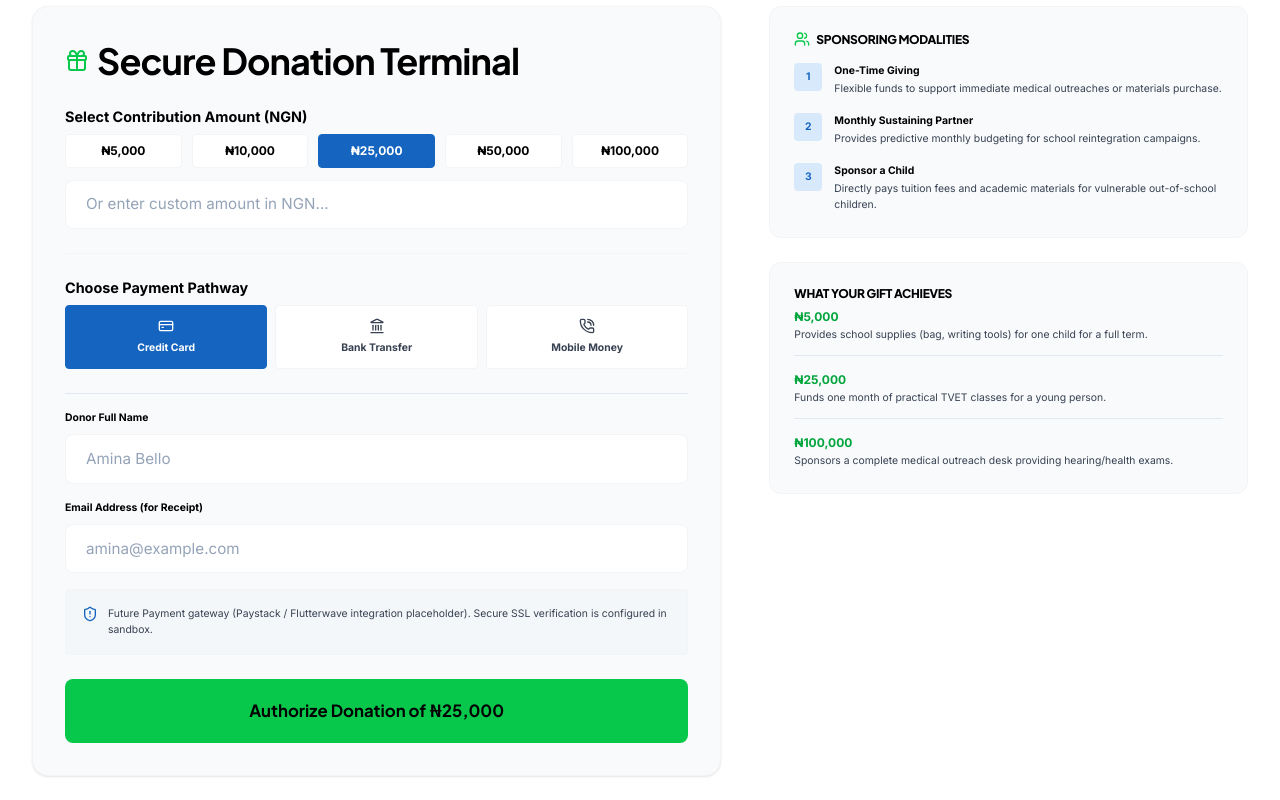
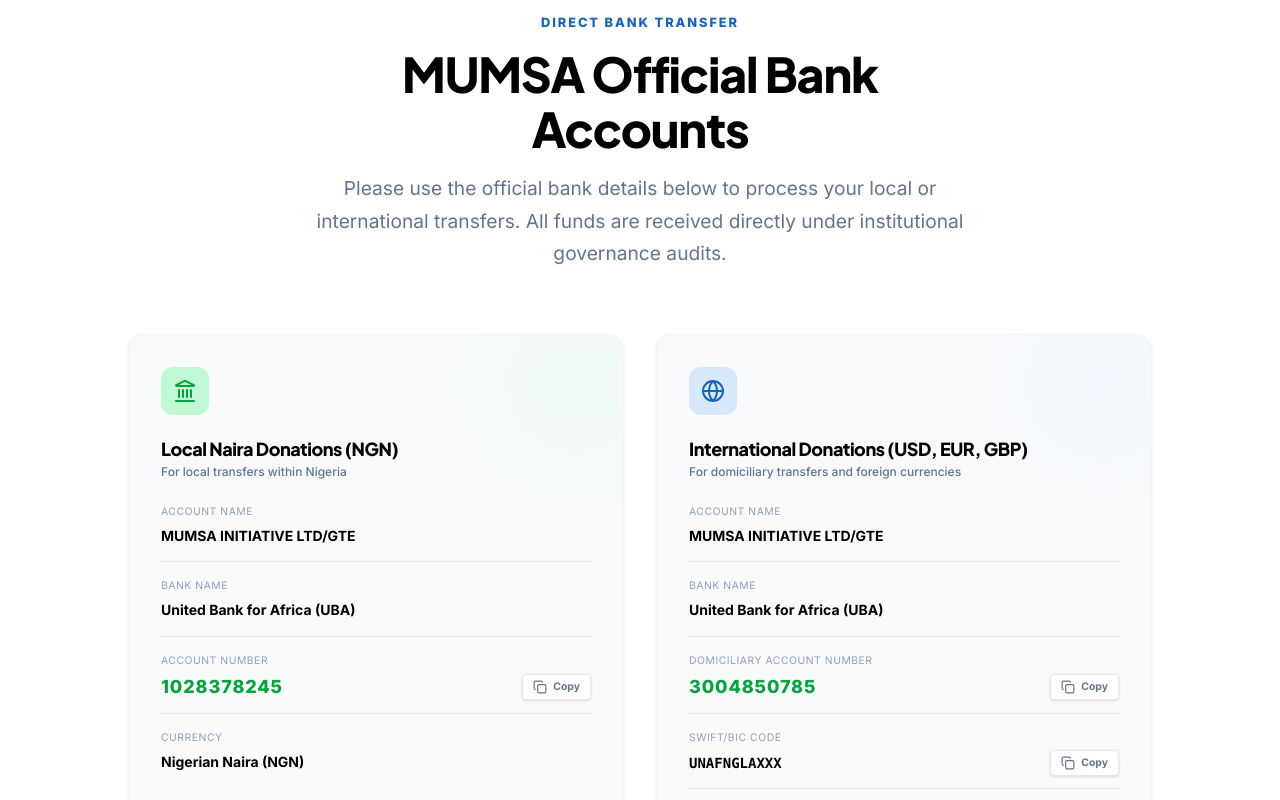
Before and after one commit to Sardaunatechworks/Mumsa-Initiative, a React (Vite) app: page /donate in a window 1280 px wide. Shown: the part 740-1540 px from the top of the page. Built offline with nearby package versions, Linux system fonts and the light colour scheme; no server answers.

Commit message:
Fix duplicate JSX tags in DonatePage.jsx and add interactive copy-to-clipboard buttons

```diff
--- a/src/pages/public/DonatePage.jsx
+++ b/src/pages/public/DonatePage.jsx
@@ -1,9 +1,6 @@
 import { useState } from 'react'
 import { motion } from 'framer-motion'
-import {
-  Heart, Users, Building, Star, CheckCircle2,
-  ShieldAlert, CreditCard, Landmark, PhoneCall, Gift
-} from 'lucide-react'
+import { Landmark, Globe, Users, Copy, Check } from 'lucide-react'
 import { SEOHead, PageHero } from '@components/ui'
 
 const fadeUp = {
@@ -14,31 +11,12 @@
 }
 
 export default function DonatePage() {
-  const [method, setMethod] = useState('card') // card, bank, transfer
-  const [selectedAmt, setSelectedAmt] = useState(25000)
-  const [customAmt, setCustomAmt] = useState('')
-  const [submitted, setSubmitted] = useState(false)
+  const [copiedText, setCopiedText] = useState('')
 
-  const presetAmounts = [5000, 10000, 25000, 50000, 100000]
-
-  const handlePresetSelect = (amt) => {
-    setSelectedAmt(amt)
-    setCustomAmt('')
-  }
-
-  const handleCustomChange = (e) => {
-    setCustomAmt(e.target.value)
-    setSelectedAmt(null)
-  }
-
-  const getActiveAmount = () => {
-    if (customAmt) return parseFloat(customAmt) || 0
-    return selectedAmt
-  }
-
-  const handleSubmit = (e) => {
-    e.preventDefault()
-    setSubmitted(true)
+  const handleCopy = (text, key) => {
+    navigator.clipboard.writeText(text)
+    setCopiedText(key)
+    setTimeout(() => setCopiedText(''), 2000)
   }
 
   return (
@@ -58,234 +36,199 @@
         ]}
       />
 
-      {/* ===== GIVING FORM SECTION ===== */}
       <section className="section bg-white text-navy">
         <div className="container">
-          <div className="grid grid-cols-1 lg:grid-cols-12 gap-12 items-start">
-
-            {/* Securing Form */}
-            <motion.div className="lg:col-span-7 bg-slate-50 p-8 rounded-2xl border border-brand-border shadow-card" {...fadeUp}>
-              <h3 className="text-h3 text-navy mb-6 flex items-center gap-2">
-                <Gift className="w-6 h-6 text-primary-500" /> Secure Donation Terminal
-              </h3>
-
-              {!submitted ? (
-                <form onSubmit={handleSubmit} className="space-y-6">
-                  {/* Select Amount */}
-                  <div>
-                    <label className="form-label text-xs">Select Contribution Amount (NGN)</label>
-                    <div className="grid grid-cols-3 sm:grid-cols-5 gap-2.5 mb-3">
-                      {presetAmounts.map((amt) => (
-                        <button
-                          key={amt}
-                          type="button"
-                          onClick={() => handlePresetSelect(amt)}
-                          className={`py-2 px-3 text-xs font-bold rounded border transition-colors ${
-                            selectedAmt === amt
-                              ? 'bg-secondary-600 border-secondary-600 text-white'
-                              : 'bg-white border-brand-border text-navy hover:bg-slate-100'
-                          }`}
-                        >
-                          ₦{amt.toLocaleString()}
-                        </button>
-                      ))}
+          <div className="text-center max-w-2xl mx-auto mb-16">
+            <div className="section-label mb-3">Direct Bank Transfer</div>
+            <h2 className="text-h2">MUMSA Official Bank Accounts</h2>
+            <p className="text-body-large text-slate-500 mt-4">
+              Please use the official bank details below to process your local or international transfers. All funds are received directly under institutional governance audits.
+            </p>
           </div>
 
-                    <input
-                      type="number"
-                      placeholder="Or enter custom amount in NGN..."
-                      value={customAmt}
-                      onChange={handleCustomChange}
-                      className="form-input text-xs"
-                      min="100"
-                    />
+          <div className="grid grid-cols-1 lg:grid-cols-2 gap-8 max-w-5xl mx-auto">
+            {/* Card 1: Local Naira Donations */}
+            <motion.div
+              className="bg-slate-50 p-8 rounded-2xl border border-brand-border shadow-card flex flex-col justify-between relative overflow-hidden"
+              {...fadeUp}
+            >
+              <div className="absolute top-0 right-0 w-24 h-24 bg-primary-100/30 rounded-full blur-2xl pointer-events-none" />
+              <div>
+                <div className="w-12 h-12 rounded-xl bg-primary-100 text-primary-600 flex items-center justify-center mb-6">
+                  <Landmark className="w-6 h-6" />
                 </div>
+                <h3 className="text-lg font-bold text-navy mb-1">Local Naira Donations (NGN)</h3>
+                <p className="text-xs text-slate-500 mb-6 font-medium">For local transfers within Nigeria</p>
 
-                  {/* Payment Method Select */}
-                  <div className="border-t border-brand-border pt-6">
-                    <label className="form-label text-xs">Choose Payment Pathway</label>
-                    <div className="grid grid-cols-3 gap-2">
-                      {[
-                        { id: 'card', label: 'Credit Card', icon: CreditCard },
-                        { id: 'bank', label: 'Bank Transfer', icon: Landmark },
-                        { id: 'intl', label: 'Mobile Money', icon: PhoneCall },
-                      ].map((item) => {
-                        const Icon = item.icon
-                        return (
+                <div className="space-y-4">
+                  <div className="border-b border-slate-200 pb-3">
+                    <span className="text-slate-400 text-2xs block uppercase tracking-wider">Account Name</span>
+                    <span className="text-sm font-bold text-navy">MUMSA INITIATIVE LTD/GTE</span>
+                  </div>
+                  <div className="border-b border-slate-200 pb-3">
+                    <span className="text-slate-400 text-2xs block uppercase tracking-wider">Bank Name</span>
+                    <span className="text-sm font-bold text-navy">United Bank for Africa (UBA)</span>
+                  </div>
+                  <div className="border-b border-slate-200 pb-3">
+                    <span className="text-slate-400 text-2xs block uppercase tracking-wider">Account Number</span>
+                    <div className="flex items-center justify-between mt-1">
+                      <span className="text-lg font-extrabold text-primary-600 tracking-wider">1028378245</span>
                       <button
-                            key={item.id}
-                            type="button"
-                            onClick={() => setMethod(item.id)}
-                            className={`p-3 text-2xs font-bold rounded border flex flex-col items-center justify-center gap-1.5 transition-colors ${
-                              method === item.id
-                                ? 'bg-secondary-600 border-secondary-600 text-white'
-                                : 'bg-white border-brand-border text-slate-gray hover:bg-slate-100'
-                            }`}
+                        onClick={() => handleCopy('1028378245', 'local-acct')}
+                        className="px-2.5 py-1 rounded bg-white hover:bg-slate-100 border border-slate-200 text-slate-500 hover:text-navy transition-all flex items-center gap-1.5 text-2xs font-bold shadow-sm"
+                        title="Copy Account Number"
                       >
-                            <Icon className="w-4 h-4" />
-                            {item.label}
+                        {copiedText === 'local-acct' ? (
+                          <>
+                            <Check className="w-3.5 h-3.5 text-emerald-600" />
+                            <span className="text-emerald-600">Copied</span>
+                          </>
+                        ) : (
+                          <>
+                            <Copy className="w-3.5 h-3.5" />
+                            <span>Copy</span>
+                          </>
+                        )}
                       </button>
-                        )
-                      })}
                     </div>
                   </div>
+                  <div>
+                    <span className="text-slate-400 text-2xs block uppercase tracking-wider">Currency</span>
+                    <span className="text-sm font-bold text-navy">Nigerian Naira (NGN)</span>
+                  </div>
+                </div>
+              </div>
+            </motion.div>
 
-                  {/* Fields */}
-                  {method === 'card' && (
-                    <div className="space-y-4 border-t border-slate-200 pt-4">
+            {/* Card 2: International USD/Foreign Donations */}
+            <motion.div
+              className="bg-slate-50 p-8 rounded-2xl border border-brand-border shadow-card flex flex-col justify-between relative overflow-hidden"
+              {...fadeUp}
+            >
+              <div className="absolute top-0 right-0 w-24 h-24 bg-secondary-100/30 rounded-full blur-2xl pointer-events-none" />
               <div>
-                        <label className="form-label text-2xs">Donor Full Name</label>
-                        <input type="text" className="form-input text-xs" required placeholder="Amina Bello" />
+                <div className="w-12 h-12 rounded-xl bg-secondary-100 text-secondary-600 flex items-center justify-center mb-6">
+                  <Globe className="w-6 h-6" />
+                </div>
+                <h3 className="text-lg font-bold text-navy mb-1">International Donations (USD, EUR, GBP)</h3>
+                <p className="text-xs text-slate-500 mb-6 font-medium">For domiciliary transfers and foreign currencies</p>
+
+                <div className="space-y-4">
+                  <div className="border-b border-slate-200 pb-3">
+                    <span className="text-slate-400 text-2xs block uppercase tracking-wider">Account Name</span>
+                    <span className="text-sm font-bold text-navy">MUMSA INITIATIVE LTD/GTE</span>
+                  </div>
+                  <div className="border-b border-slate-200 pb-3">
+                    <span className="text-slate-400 text-2xs block uppercase tracking-wider">Bank Name</span>
+                    <span className="text-sm font-bold text-navy">United Bank for Africa (UBA)</span>
+                  </div>
+                  <div className="border-b border-slate-200 pb-3">
+                    <span className="text-slate-400 text-2xs block uppercase tracking-wider">Domiciliary Account Number</span>
+                    <div className="flex items-center justify-between mt-1">
+                      <span className="text-lg font-extrabold text-primary-600 tracking-wider">3004850785</span>
+                      <button
+                        onClick={() => handleCopy('3004850785', 'intl-acct')}
+                        className="px-2.5 py-1 rounded bg-white hover:bg-slate-100 border border-slate-200 text-slate-500 hover:text-navy transition-all flex items-center gap-1.5 text-2xs font-bold shadow-sm"
+                        title="Copy Account Number"
+                      >
+                        {copiedText === 'intl-acct' ? (
+                          <>
+                            <Check className="w-3.5 h-3.5 text-emerald-600" />
+                            <span className="text-emerald-600">Copied</span>
+                          </>
+                        ) : (
+                          <>
+                            <Copy className="w-3.5 h-3.5" />
+                            <span>Copy</span>
+                          </>
+                        )}
+                      </button>
+                    </div>
+                  </div>
+                  <div className="border-b border-slate-200 pb-3">
+                    <span className="text-slate-400 text-2xs block uppercase tracking-wider">SWIFT/BIC Code</span>
+                    <div className="flex items-center justify-between mt-1">
+                      <span className="text-sm font-bold text-navy font-mono">UNAFNGLAXXX</span>
+                      <button
+                        onClick={() => handleCopy('UNAFNGLAXXX', 'swift')}
+                        className="px-2.5 py-1 rounded bg-white hover:bg-slate-100 border border-slate-200 text-slate-500 hover:text-navy transition-all flex items-center gap-1.5 text-2xs font-bold shadow-sm"
+                        title="Copy SWIFT Code"
+                      >
+                        {copiedText === 'swift' ? (
+                          <>
+                            <Check className="w-3.5 h-3.5 text-emerald-600" />
+                            <span className="text-emerald-600">Copied</span>
+                          </>
+                        ) : (
+                          <>
+                            <Copy className="w-3.5 h-3.5" />
+                            <span>Copy</span>
+                          </>
+                        )}
+                      </button>
+                    </div>
                   </div>
                   <div>
-                        <label className="form-label text-2xs">Email Address (for Receipt)</label>
-                        <input type="email" className="form-input text-xs" required placeholder="amina@example.com" />
-                      </div>
-                      <div className="bg-slate-100/50 p-4 rounded border border-brand-border text-2xs text-slate-gray flex items-start gap-2.5">
-                        <ShieldAlert className="w-4 h-4 text-secondary-600 flex-shrink-0" />
-                        <span>Future Payment gateway (Paystack / Flutterwave integration placeholder). Secure SSL verification is configured in sandbox.</span>
-                      </div>
-                    </div>
-                  )}
-
-                  {method === 'bank' && (
-                    <div className="space-y-4 border-t border-slate-200 pt-4">
-                      <div className="grid grid-cols-1 md:grid-cols-2 gap-4">
-                        {/* Local NGN Donations */}
-                        <div className="bg-white p-5 rounded-lg border border-brand-border space-y-3">
-                          <p className="text-[10px] text-secondary-600 uppercase tracking-wider font-extrabold">Donate in Nigerian Naira (NGN)</p>
-                          <div>
-                            <span className="text-slate-400 text-[10px] block">Account Name</span>
-                            <span className="text-xs font-bold text-navy">MUMSA INITIATIVE LTD/GTE</span>
-                          </div>
-                          <div>
-                            <span className="text-slate-400 text-[10px] block">Bank Name</span>
-                            <span className="text-xs font-bold text-navy">United Bank for Africa (UBA)</span>
-                          </div>
-                          <div>
-                            <span className="text-slate-400 text-[10px] block">Account Number</span>
-                            <span className="text-sm font-extrabold text-primary-600">1028378245</span>
-                          </div>
-                          <div>
-                            <span className="text-slate-400 text-[10px] block">Currency</span>
-                            <span className="text-xs font-bold text-navy">Nigerian Naira (NGN)</span>
-                          </div>
-                        </div>
-
-                        {/* International USD/Foreign Donations */}
-                        <div className="bg-white p-5 rounded-lg border border-brand-border space-y-3">
-                          <p className="text-[10px] text-secondary-600 uppercase tracking-wider font-extrabold">International Donations (USD, EUR, GBP, etc.)</p>
-                          <div>
-                            <span className="text-slate-400 text-[10px] block">Account Name</span>
-                            <span className="text-xs font-bold text-navy">MUMSA INITIATIVE LTD/GTE</span>
-                          </div>
-                          <div>
-                            <span className="text-slate-400 text-[10px] block">Bank Name</span>
-                            <span className="text-xs font-bold text-navy">United Bank for Africa (UBA)</span>
-                          </div>
-                          <div>
-                            <span className="text-slate-400 text-[10px] block">Domiciliary Account Number</span>
-                            <span className="text-sm font-extrabold text-primary-600">3004850785</span>
-                          </div>
-                          <div>
-                            <span className="text-slate-400 text-[10px] block">SWIFT/BIC Code</span>
-                            <span className="text-xs font-bold text-navy font-mono">UNAFNGLAXXX</span>
-                          </div>
-                          <div>
-                            <span className="text-slate-400 text-[10px] block">Bank Head Office Address</span>
-                            <span className="text-[10px] text-slate-600 leading-relaxed block font-medium">
+                    <span className="text-slate-400 text-2xs block uppercase tracking-wider">Bank Head Office Address</span>
+                    <span className="text-xs font-semibold text-slate-700 leading-relaxed block mt-1">
                       United Bank for Africa (UBA)<br />
                       UBA House, Floor 8<br />
-                              57 Marina, Lagos Island<br />
-                              Lagos, Nigeria
+                      57 Marina, Lagos Island, Lagos, Nigeria
                     </span>
                   </div>
                 </div>
               </div>
+            </motion.div>
           </div>
-                  )}
 
-                  {method === 'intl' && (
-                    <div className="space-y-4 border-t border-slate-200 pt-4">
-                      <div className="bg-white p-6 rounded-lg border border-brand-border text-center space-y-2">
-                        <p className="text-2xs font-bold text-navy">Mobile Money Transfers</p>
-                        <p className="text-xs text-slate-gray">Please call our operations desk directly to process mobile money donations:</p>
-                        <p className="text-sm font-bold text-secondary-600">+234 906 131 3202</p>
+          {/* Sponsoring Modalities and What Your Gift Achieves */}
+          <div className="grid grid-cols-1 md:grid-cols-2 gap-8 max-w-5xl mx-auto mt-16 pt-12 border-t border-slate-100">
+            {/* Left: Modalities */}
+            <div className="bg-slate-50 p-8 rounded-xl border border-brand-border">
+              <h4 className="text-sm font-bold text-navy uppercase tracking-wider mb-6 flex items-center gap-1.5">
+                <Users className="w-5 h-5 text-primary-500" /> Sponsoring Modalities
+              </h4>
+
+              <div className="space-y-6 text-xs leading-relaxed">
+                <div className="flex gap-4">
+                  <div className="w-8 h-8 rounded bg-secondary-100 text-secondary-600 flex items-center justify-center font-bold flex-shrink-0">1</div>
+                  <div>
+                    <p className="font-bold text-navy text-sm">One-Time Giving</p>
+                    <p className="text-slate-500 mt-1">Flexible funds to support immediate medical outreaches or school materials purchase.</p>
                   </div>
                 </div>
-                  )}
-
-                  <button
-                    type="submit"
-                    className="btn btn-primary btn-lg w-full flex items-center justify-center gap-2"
-                  >
-                    Authorize Donation of ₦{getActiveAmount().toLocaleString()}
-                  </button>
-                </form>
-              ) : (
-                <div className="text-center py-10">
-                  <div className="w-16 h-16 rounded-full bg-primary-100 text-primary-600 flex items-center justify-center mx-auto mb-6">
-                    <CheckCircle2 className="w-8 h-8" />
-                  </div>
-                  <h3 className="text-h4 text-navy mb-2">Secure Transfer Initialized</h3>
-                  <p className="text-xs text-slate-gray max-w-sm mx-auto mb-6">
-                    Thank you! A secure mock transfer has been logged. In the live platform, this connects dynamically to Flutterwave/Paystack checkout scripts.
-                  </p>
-                  <button onClick={() => setSubmitted(false)} className="btn btn-outline btn-sm">
-                    Back to Terminal
-                  </button>
-                </div>
-              )}
-            </motion.div>
-
-            {/* Sidebar Impact Context */}
-            <motion.div className="lg:col-span-5 space-y-6" {...fadeUp}>
-              <div className="bg-slate-50 p-6 rounded-xl border border-brand-border">
-                <h4 className="text-xs font-bold text-navy uppercase tracking-wider mb-4 flex items-center gap-1.5">
-                  <Users className="w-4 h-4 text-primary-500" /> Sponsoring Modalities
-                </h4>
-
-                <div className="space-y-4 text-2xs">
-                  <div className="flex gap-3">
-                    <div className="w-7 h-7 rounded bg-secondary-100 text-secondary-600 flex items-center justify-center font-bold flex-shrink-0">1</div>
+                <div className="flex gap-4">
+                  <div className="w-8 h-8 rounded bg-secondary-100 text-secondary-600 flex items-center justify-center font-bold flex-shrink-0">2</div>
                   <div>
-                      <p className="font-bold text-navy">One-Time Giving</p>
-                      <p className="text-slate-gray mt-0.5">Flexible funds to support immediate medical outreaches or materials purchase.</p>
+                    <p className="font-bold text-navy text-sm">Monthly Sustaining Partner</p>
+                    <p className="text-slate-500 mt-1">Provides predictive monthly budgeting for school reintegration campaigns.</p>
                   </div>
                 </div>
-                  <div className="flex gap-3">
-                    <div className="w-7 h-7 rounded bg-secondary-100 text-secondary-600 flex items-center justify-center font-bold flex-shrink-0">2</div>
+                <div className="flex gap-4">
+                  <div className="w-8 h-8 rounded bg-secondary-100 text-secondary-600 flex items-center justify-center font-bold flex-shrink-0">3</div>
                   <div>
-                      <p className="font-bold text-navy">Monthly Sustaining Partner</p>
-                      <p className="text-slate-gray mt-0.5">Provides predictive monthly budgeting for school reintegration campaigns.</p>
-                    </div>
-                  </div>
-                  <div className="flex gap-3">
-                    <div className="w-7 h-7 rounded bg-secondary-100 text-secondary-600 flex items-center justify-center font-bold flex-shrink-0">3</div>
-                    <div>
-                      <p className="font-bold text-navy">Sponsor a Child</p>
-                      <p className="text-slate-gray mt-0.5">Directly pays tuition fees and academic materials for vulnerable out-of-school children.</p>
+                    <p className="font-bold text-navy text-sm">Sponsor a Child</p>
+                    <p className="text-slate-500 mt-1">Directly pays tuition fees and academic materials for vulnerable out-of-school children.</p>
                   </div>
                 </div>
               </div>
             </div>
 
-              {/* Impact Indicators */}
-              <div className="bg-slate-50 p-6 rounded-xl border border-brand-border space-y-4">
-                <h4 className="text-xs font-bold text-navy uppercase tracking-wider mb-2">What Your Gift Achieves</h4>
+            {/* Right: What Gift Achieves */}
+            <div className="bg-slate-50 p-8 rounded-xl border border-brand-border space-y-6">
+              <h4 className="text-sm font-bold text-navy uppercase tracking-wider mb-2">What Your Gift Achieves</h4>
 
               {[
                 { amt: '₦5,000', text: 'Provides school supplies (bag, writing tools) for one child for a full term.' },
                 { amt: '₦25,000', text: 'Funds one month of practical TVET classes for a young person.' },
                 { amt: '₦100,000', text: 'Sponsors a complete medical outreach desk providing hearing/health exams.' }
               ].map((item) => (
-                  <div key={item.amt} className="border-b border-slate-200 pb-3 last:border-0 last:pb-0">
-                    <span className="text-xs font-bold text-primary-600 block">{item.amt}</span>
-                    <span className="text-2xs text-slate-gray leading-relaxed mt-0.5 block">{item.text}</span>
+                <div key={item.amt} className="border-b border-slate-200 pb-4 last:border-0 last:pb-0">
+                  <span className="text-sm font-bold text-primary-600 block">{item.amt}</span>
+                  <span className="text-xs text-slate-500 leading-relaxed mt-1 block">{item.text}</span>
                 </div>
               ))}
             </div>
-            </motion.div>
           </div>
         </div>
       </section>
```
Lines whose indentation alone changed are shown as unchanged.
